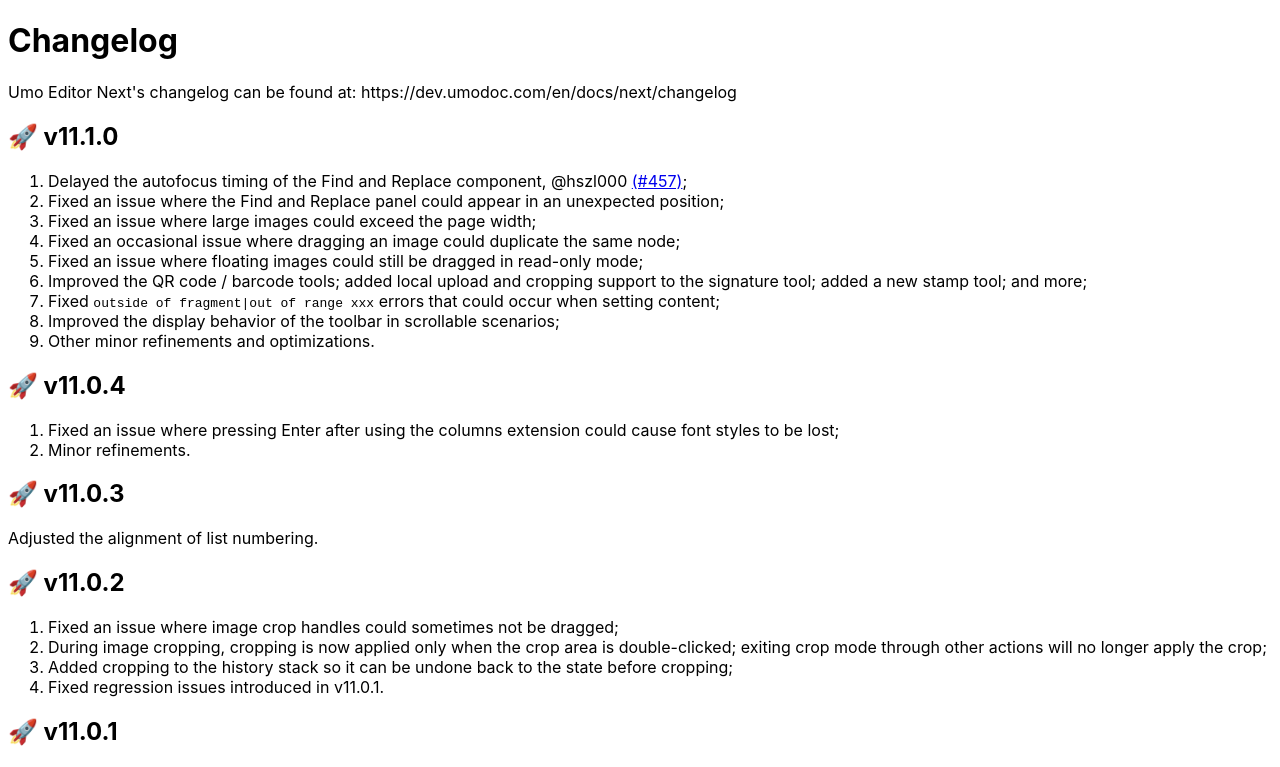
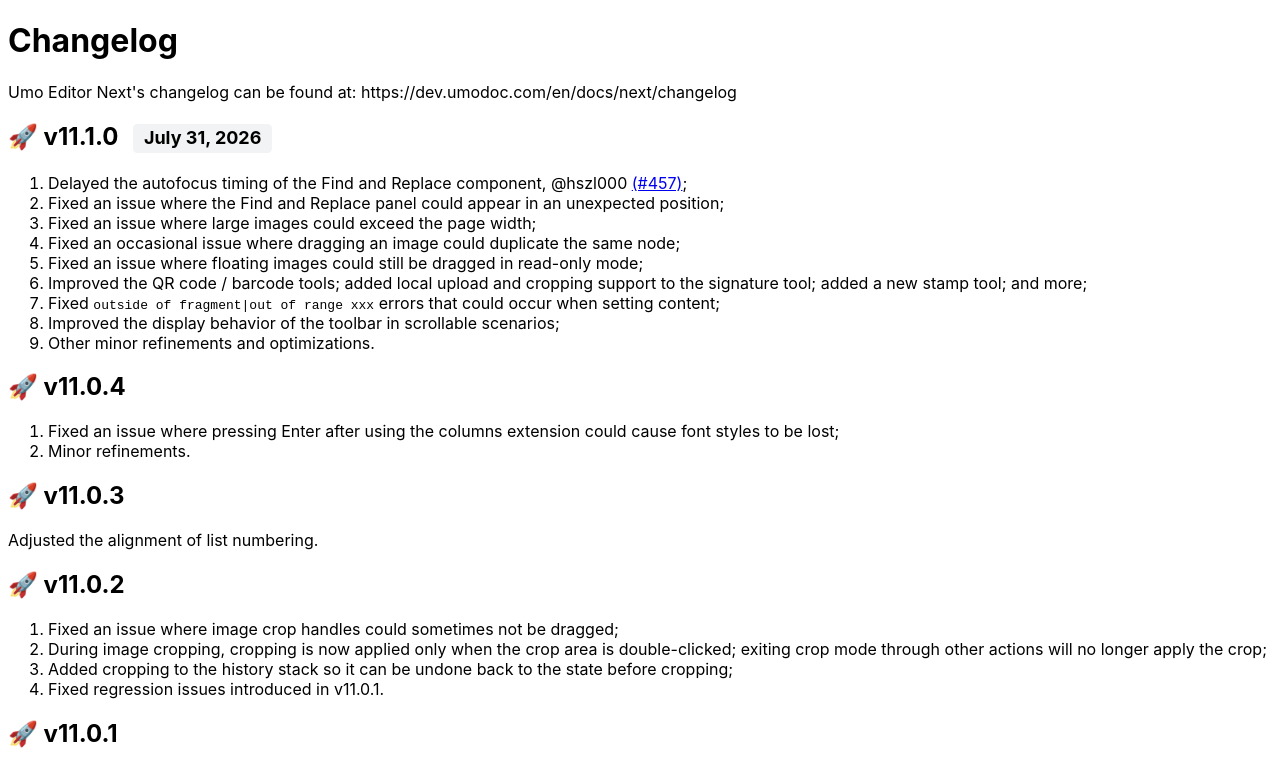
Before and after one commit to umodoc/docs, a Next.js app: page /en/docs/editor/changelog in a window 1280 px wide. Shown: the top 767 px of the page. Built offline with nearby package versions, Linux system fonts and the light colour scheme.

Commit message:
完善文档

```diff
--- a/pages/cn/docs/editor/changelog.mdx
+++ b/pages/cn/docs/editor/changelog.mdx
@@ -11,7 +11,7 @@ import { Badge } from '/components/badge'
 
 Umo Editor Next 的更新日志请访问：https://dev.umodoc.com/cn/docs/next/changelog
 
-## 🚀 v11.1.0
+## 🚀 v11.1.0  <Badge>2026-07-31</Badge>
 
 1. 延后查找和替换组件的 autofocus 时机 @hszl000 [(#457)](https://github.com/umodoc/editor/issues/457)；
 2. 修复查找和替换框显示位置不符合预期的问题；
--- a/pages/en/docs/editor/changelog.mdx
+++ b/pages/en/docs/editor/changelog.mdx
@@ -11,7 +11,7 @@ import { Badge } from '/components/badge'
 
 Umo Editor Next's changelog can be found at: https://dev.umodoc.com/en/docs/next/changelog
 
-## 🚀 v11.1.0
+## 🚀 v11.1.0  <Badge>July 31, 2026</Badge>
 
 1. Delayed the autofocus timing of the Find and Replace component, @hszl000 [(#457)](https://github.com/umodoc/editor/issues/457);
 2. Fixed an issue where the Find and Replace panel could appear in an unexpected position;
```
